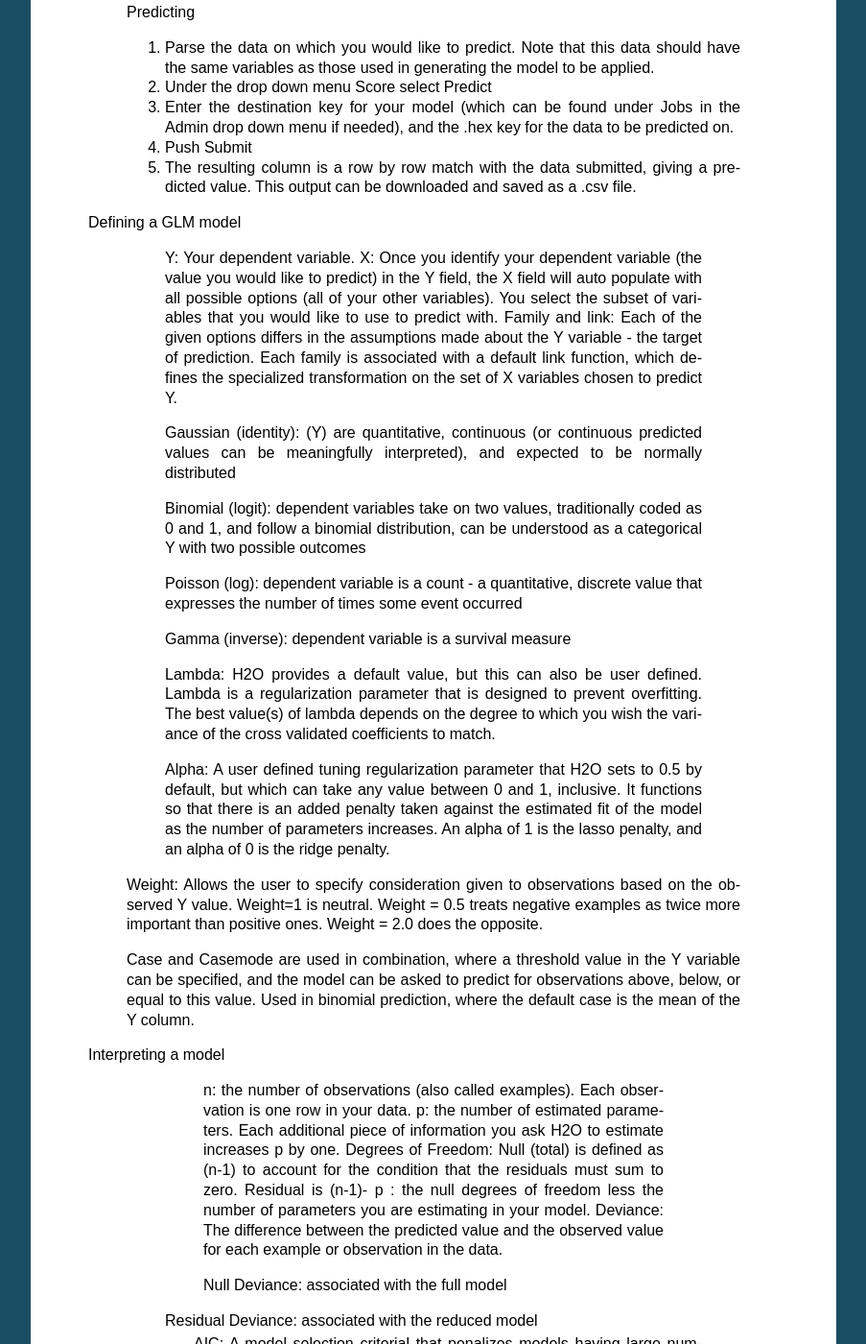
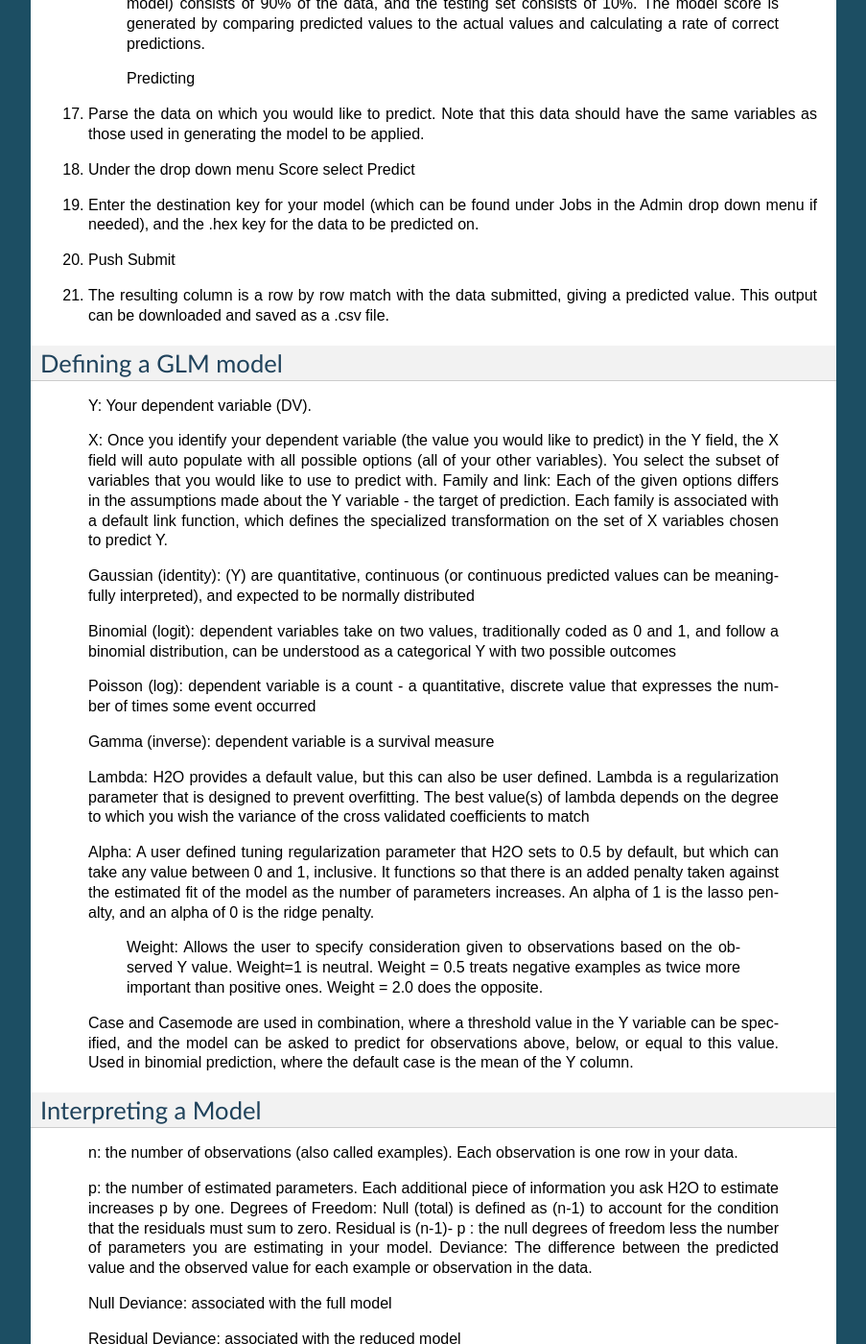
Before and after one commit to devinshields/h2odocs, a Sphinx documentation site: the page built from source/algorithms/glm.rst, in a window 1280 px wide and 1400 px high, scrolled down 1391 px. Shown: the whole window at 96% size, without its empty margins (198-1101 px from the left). Built offline with Sphinx 7.4.7, drawn with Linux system fonts in a browser that asks for light colours; formulas are drawn with MathJax 3; some of the changed lines change nothing that is shown; some of the changed text lies outside the part shown.

Commit message:
updated instrucctions for algos ------------------------------------------

```diff
--- a/source/algorithms/glm.rst
+++ b/source/algorithms/glm.rst
@@ -2,37 +2,43 @@
 Generalized Linear Model (GLM)
 ------------------------------
 
-   When to use GLM
+When to use GLM
+"""""""""""""""
 
-	The variable you are interested in making predictions or inferences about is a rate, an event, or a 	continuous measurement. Moreover, you are interested in seeing how a set of environmental conditions influence that variable.
+The variable you are interested in making predictions or inferences
+about is a rate, an event, or a continuous measurement. Moreover, you
+are interested in seeing how a set of environmental conditions
+influence that variable.  Here are some examples:
 
-   Example
-	"What attributes make my customers distinct from the population as a whole?"
-   	"Given a set of specific manufacturing conditions, how many units produced will fail?"
-   	"What conditions most influence whether a client contacts our support service?"
+  "What attributes make my customers distinct from the population as a whole?"
+
+  "Given a set of specific manufacturing conditions, how many units produced will fail?"
+
+  "What conditions most influence whether a client contacts our support service?"
 
 
-   Quick step-by-step
+Quick step-by-step
+""""""""""""""""""
 
-      1. Import your data. Under the drop down menu "Data" choose from the options listed, and follow the import helper. To inspect your data for correct import, you can choose inspect from the same menu.
+#. Import your data. Under the drop down menu "Data" choose from the options listed, and follow the import helper. To inspect your data for correct import, you can choose inspect from the same menu.
 
-      2. Parse your data. Once data have been imported choose SUBMIT (a button on the page). Data will parse automatically, and when finished you will be automatically directed to a page that provides you with a hex key (a header at the top of the page reading "yourdata.hex"), and a frame of your data with summary statistics.
+#. Parse your data. Once data have been imported choose SUBMIT (a button on the page). Data will parse automatically, and when finished you will be automatically directed to a page that provides you with a hex key (a header at the top of the page reading "yourdata.hex"), and a frame of your data with summary statistics.
 
-      3. Specify a model. Either from the listed options at the top of the page displaying your parsed data or under the drop down menu "Model" select GLM.
+#. Specify a model. Either from the listed options at the top of the page displaying your parsed data or under the drop down menu "Model" select GLM.
 
-      4. Destination Key can be left blank and will be automatically generated, or can be named something intuitive at your discretion.
+#. Destination Key can be left blank and will be automatically generated, or can be named something intuitive at your discretion.
 
-      5. Key is required and is the "yourdata.hex" previously generated.
+#. Key is required and is the "yourdata.hex" previously generated.
 
-      6. Once your key has been correctly entered, specify a Y (dependent variable) using the drop down menu.
+#. Once your key has been correctly entered, specify a Y (dependent variable) using the drop down menu.
 
-      7. Once Y has been specified, that variable is removed from the list of possible X variables. From the list of X variables choose those relevant to your analysis by highlighting them.
+#. Once Y has been specified, that variable is removed from the list of possible X variables. From the list of X variables choose those relevant to your analysis by highlighting them.
 
-      8. Choose the appropriate family for the type of dependent variable you are predicting on.
+#. Choose the appropriate family for the type of dependent variable you are predicting on.
 
-      9. You have the option of specifying further turning parameters (lambda, alpha, or an alternative link function), however it is not necessary for the analysis to run, and can be left in default.
+#. You have the option of specifying further turning parameters (lambda, alpha, or an alternative link function), however it is not necessary for the analysis to run, and can be left in default.
 
-     10. N-folds allows you to specify the number of cross validation models you wish to generate; the default is 10.
+#. N-folds allows you to specify the number of cross validation models you wish to generate; the default is 10.
 
      Select SUBMIT, a button at the bottom of the model page in order to generate the model and associated output. For more detailed information on how to specify a model please see "Defining a GLM model" and "Expert settings".
 
@@ -40,78 +46,98 @@
 
       To score a model:
 
-      1. import and parse a testing data set composed of the same predictor variables that were utilized in building the original model
+#. Import and parse a testing data set composed of the same predictor variables that were utilized in building the original model
 
-      2. Under the drop down menu Score select GLM
+#. Under the drop down menu Score select GLM
 
-      3. In model key enter the key generated when you originally ran your model. If you do not know the key, you can find it under the Admin menu by selecting "Jobs" and then select the correct model from the list
+#. In model key enter the key generated when you originally ran your model. If you do not know the key, you can find it under the Admin menu by selecting "Jobs" and then select the correct model from the list
 
-      4. In hex key enter the key generated for your testing data set.
+#. In hex key enter the key generated for your testing data set.
 
-      5. Adjust thresholds if needed (for binomial models)
+#. Adjust thresholds if needed (for binomial models)
 
-      6. Push "submit"
+#. Push "submit"
 
       Notes on scoring: Model scoring is used to test the predictive ability of the generated model. In general, given 100% of the available data, a training set (the data used to build the predictive model) consists of 90% of the data, and the testing set consists of 10%. The model score is generated by comparing predicted values to the actual values and calculating a rate of correct predictions.
 
       Predicting
 
-      1. Parse the data on which you would like to predict. Note that this data should have the same variables as those used in generating the model to be applied.
+#. Parse the data on which you would like to predict. Note that this data should have the same variables as those used in generating the model to be applied.
 
-      2. Under the drop down menu Score select Predict
+#. Under the drop down menu Score select Predict
 
-      3. Enter the destination key for your model (which can be found under Jobs in the Admin drop down menu if needed), and the .hex key for the data to be predicted on.
+#. Enter the destination key for your model (which can be found under Jobs in the Admin drop down menu if needed), and the .hex key for the data to be predicted on.
 
-      4. Push Submit
+#. Push Submit
 
-      5. The resulting column is a row by row match with the data submitted, giving a predicted value. This output can be downloaded and saved as a .csv file.
+#. The resulting column is a row by row match with the data submitted, giving a predicted value. This output can be downloaded and saved as a .csv file.
 
 
 
-   Defining a GLM model
+Defining a GLM model
+""""""""""""""""""""
 
-	Y: Your dependent variable.	X: Once you identify your dependent variable (the value you would like to predict) in the Y field, 	the X field will auto populate with all possible options (all of your other variables).  You select 	the subset of variables that you would like to use to predict with. 	Family and link:  Each of the given options differs in the assumptions made about the Y variable - the 	target of prediction. Each family is associated with a default link function, which defines the 	specialized transformation on the set of X variables chosen to predict Y.
+  Y: Your dependent variable (DV).
 
-	Gaussian (identity): (Y) are quantitative, continuous (or continuous predicted values can be 			meaningfully interpreted), and expected to be normally distributed
+  X: Once you identify your dependent variable (the value you would like to predict) in the Y field, the X field will auto populate with all possible options (all of your other variables).  You select the subset of variables that you would like to use to predict with. Family and link:  Each of the given options differs in the assumptions made about the Y variable - the target of prediction. Each family is associated with a default link function, which defines the specialized transformation on the set of X variables chosen to predict Y.
 
-	Binomial (logit): dependent variables take on two values, traditionally coded as 0 and 1, and follow a 		binomial distribution, can be understood as a categorical Y with two possible outcomes
+  Gaussian (identity): (Y) are quantitative, continuous (or continuous predicted values can be meaningfully interpreted), and expected to be normally distributed
 
-	Poisson  (log): dependent variable is a count - a quantitative, discrete value that expresses the 		number of times some event occurred
+  Binomial (logit): dependent variables take on two values, traditionally coded as 0 and 1, and follow a binomial distribution, can be understood as a categorical Y with two possible outcomes
 
-	Gamma  (inverse): dependent variable is a survival measure
+  Poisson (log): dependent variable is a count - a quantitative, discrete value that expresses the number of times some event occurred
 
-	Lambda: H2O provides a default value, but this can also be user defined. Lambda is a regularization 		parameter that is designed to prevent overfitting. The best value(s) of lambda depends on the degree 	to 	which you wish the variance of the cross validated coefficients to match.
+  Gamma (inverse): dependent variable is a survival measure
 
-	Alpha:   A user defined tuning regularization parameter that H2O sets to 0.5 by default, but which can 	take 	any value between 0 and 1, inclusive.  It functions so that there is an added penalty taken against the 	estimated fit of the model as the number of parameters increases. An alpha of 1 is the 	lasso penalty, and an 	alpha of 0 is the ridge penalty.
+  Lambda: H2O provides a default value, but this can also be user defined. Lambda is a regularization parameter that is designed to prevent overfitting. The best value(s) of lambda depends on the degree to which you wish the variance of the cross validated coefficients to match
 
-      Weight: Allows the user to specify consideration given to observations based on the observed Y value. Weight=1 is neutral. Weight = 0.5 treats negative examples as twice more important than positive ones. Weight = 2.0 does the opposite.
+  Alpha: A user defined tuning regularization parameter that H2O sets to 0.5 by default, but which can take any value between 0 and 1, inclusive.  It functions so that there is an added penalty taken against the estimated fit of the model as the number of parameters increases. An alpha of 1 is the lasso penalty, and an alpha of 0 is the ridge penalty.
 
-      Case and Casemode are used in combination, where a threshold value in the Y variable can be specified, and the model can be asked to predict for observations above, below, or equal to this value. Used in binomial prediction, where the default case is the mean of the Y column.
+   Weight: Allows the user to specify consideration given to observations based on the observed Y value. Weight=1 is neutral. Weight = 0.5 treats negative examples as twice more important than positive ones. Weight = 2.0 does the opposite.
 
-   Interpreting a model
+  Case and Casemode are used in combination, where a threshold value in the Y variable can be specified, and the model can be asked to predict for observations above, below, or equal to this value. Used in binomial prediction, where the default case is the mean of the Y column.
 
-	n: the number of observations (also called examples). Each observation is one row in your data.
-        p: the number of estimated parameters. Each additional piece of information you ask H2O to estimate 		increases p by one.  	Degrees of Freedom: Null (total) is defined as (n-1) to account for the condition that the residuals 	must 	sum to zero. Residual is (n-1)- p : the null degrees of freedom less the number of parameters you 	are 	estimating in your model. 	Deviance: The difference between the predicted value and the observed value for each example or observation in the data.
+Interpreting a Model
+""""""""""""""""""""
 
-	Null Deviance: associated with the full model
-       Residual Deviance: associated with the reduced model
-	AIC: A model selection criterial that penalizes models having large numbers of predictors. AIC stands for 	Akiaike information criterion. It is defined as 	AIC = n ln SSEp - n ln n + 2p
+  n: the number of observations (also called examples). Each observation is one row in your data.
 
-       AUC: stands for Area Under Curve. The curve in question is the receiver operating characteristic curve. The criteria is a commonly used metric for evaluating the performance of classifier models. It gives the probability that a randomly chosen positive observation is correctly ranked greater than a randomly chosen negative observation. In machine learning, AUC is usually seen as the preferred evaluative criteria for a model (over accuracy) for classification models. This means that AUC is not an output for a Gaussian regression, but is output for classification models like binomial.
+  p: the number of estimated parameters. Each additional piece of information you ask H2O to estimate increases p by one. Degrees of Freedom: Null (total) is defined as (n-1) to account for the condition that the residuals 	must sum to zero. Residual is (n-1)- p : the null degrees of freedom less the number of parameters you are estimating in your model. Deviance: The difference between the predicted value and the observed value for each example or observation in the data.
 
-      Confusion Matrix: the accuracy of the classifier can be evaluated from the confusion matrix, which reports actual versus predicted classifications, and the error rates of both.
+  Null Deviance: associated with the full model
 
-   Expert Settings
+  Residual Deviance: associated with the reduced model
 
-      Expert settings can be accessed by checking the tic box at the bottom of the model page.
+  AIC: A model selection criterial that penalizes models having large numbers of predictors. AIC stands for 	Akiaike information criterion. It is defined as 	AIC = n ln SSEp - n ln n + 2p
 
-      Standardize is an option that transforms your variables into standardized variables, each with mean 0 and unit variance. Variables and coefficients are now expressed in terms of their relative position to 0, and have standard units.
+  AUC: stands for Area Under Curve. The curve in question is the receiver operating characteristic curve. The criteria is a commonly used metric for evaluating the performance of classifier models. It gives the probability that a randomly chosen positive observation is correctly ranked greater than a randomly chosen negative observation. In machine learning, AUC is usually seen as the preferred evaluative criteria for a model (over accuracy) for classification models. This means that AUC is not an output for a Gaussian regression, but is output for classification models like binomial.
 
-      Threshold is an option only for binomial models that allows the user to define the degree to which they prefer to weight the sensitivity (the proportion of correctly classified 1s) and specificity (the proportion of correctly classified 0s). The default option is joint optimization for the overall classification rate. Changing this will alter the confusion matrix and the AUC.
+Confusion Matrix: the accuracy of the classifier can be evaluated from the confusion matrix, which reports actual versus predicted classifications, and the error rates of both.
 
-      LSM solver: LSM stands for Least Squares Method. Least squares is the optimization criterion for the model residuals.
+Expert Settings
+"""""""""""""""
+  Expert settings can be accessed by checking the tic box at the bottom of the model page.
 
-      Beta epsilon: Precision of the vector of coefficients. Computation stops when the maximal difference between two beta vectors is below than Beta epsilon
+  Standardize is an option that transforms your variables into standardized variables, each with mean 0 and unit variance. Variables and coefficients are now expressed in terms of their relative position to 0, and have standard units.
+
+  Threshold is an option only for binomial models that allows the user to define the degree to which they prefer to weight the sensitivity (the proportion of correctly classified 1s) and specificity (the proportion of correctly classified 0s). The default option is joint optimization for the overall classification rate. Changing this will alter the confusion matrix and the AUC.
+
+  LSM solver: LSM stands for Least Squares Method. Least squares is the optimization criterion for the model residuals.
+
+  Beta epsilon: Precision of the vector of coefficients. Computation stops when the maximal difference between two beta vectors is below than Beta epsilon
+
+Validate GLM
+"""""""""""""
+
+  After running the GLM Model, a .hex key for your model will be generated.
+
+#.  Select the "Validate on Another Dataset" option in the horizontal menu at the top of your results page. You can also access this at a later time by going to the drop down menu "Score" and selecting GLM.
+
+#.  In the validation generation page enter the .hex key for the model you wish to validate in the model key field.
+
+#.  In the key field enter the .hex for a testing data set matching the structure of your training data set.
+
+#.  Push the Submit button.
 
 
-   References: https://github.com/0xdata/h2o/wiki/References-and-Suggested-Reading
+  References: https://github.com/0xdata/h2o/wiki/References-and-Suggested-Reading
```
